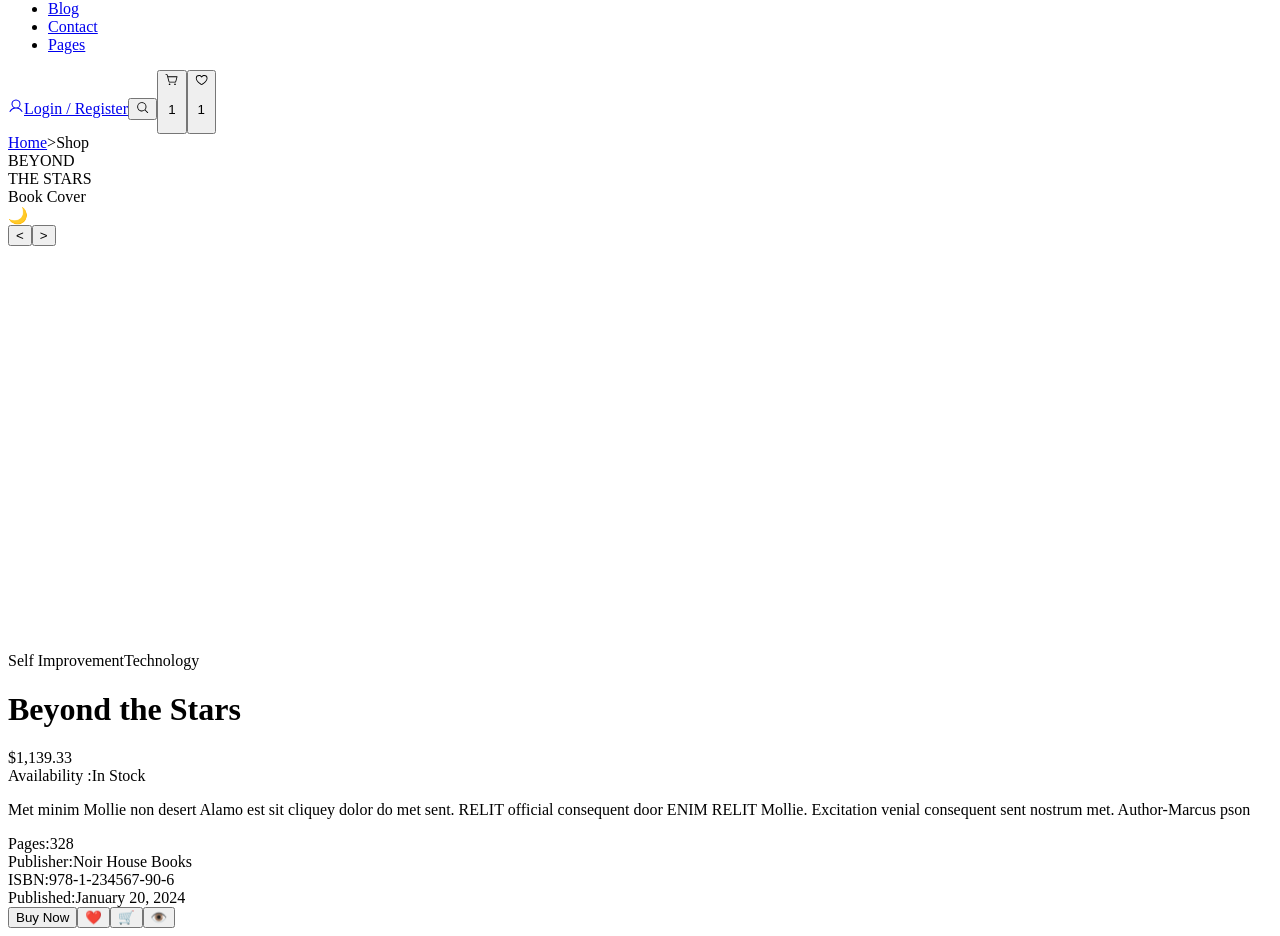
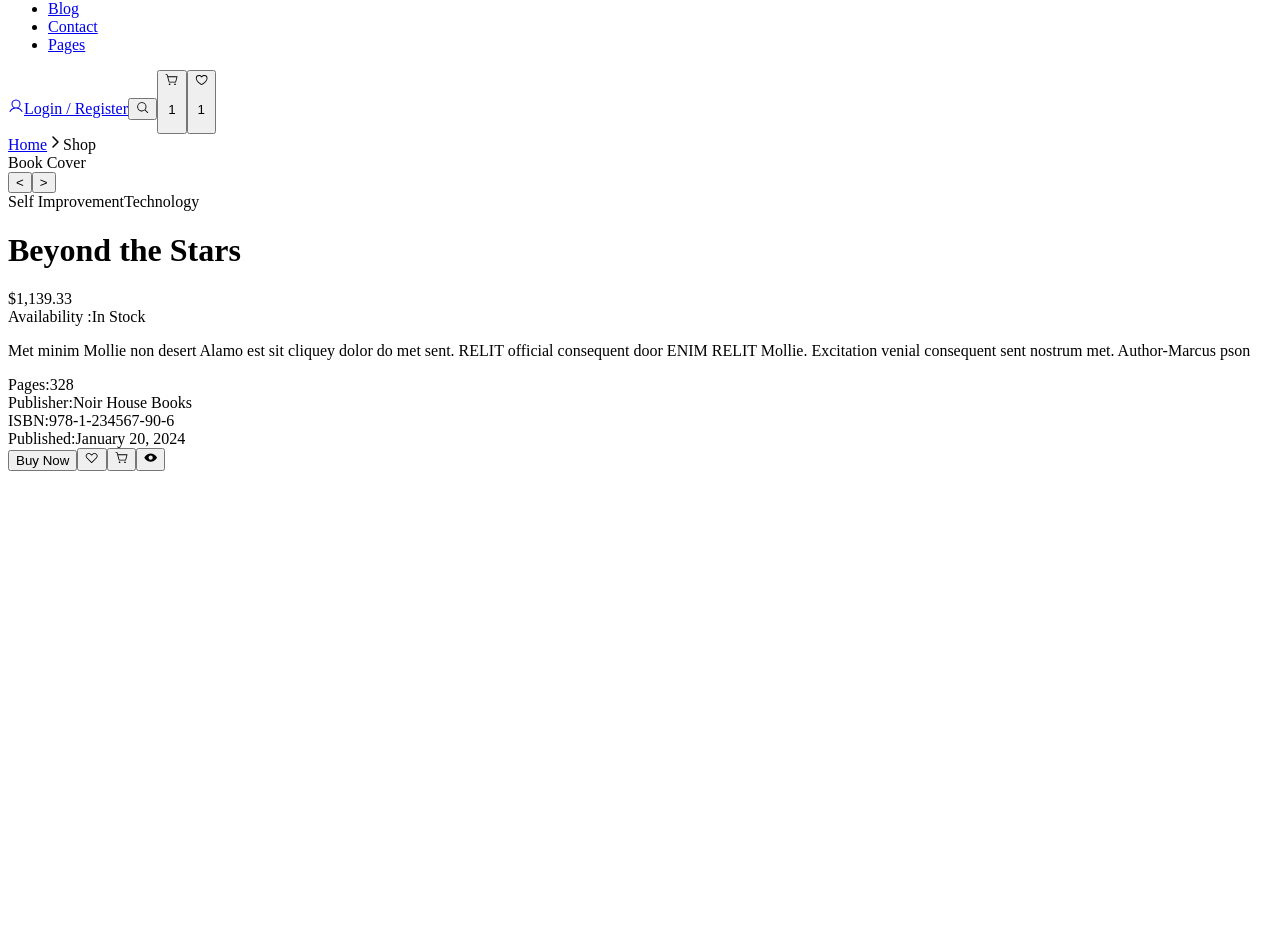
Before and after one commit to AdityaZulkarnaen/GDGOC-StudyCase, a Next.js app: page / in a window 1280 px wide. Shown: the part 1129-2065 px from the top of the page. After the commit the page ends 1608 px from the top, so only its background shows below. Built offline with nearby package versions, Linux system fonts and the light colour scheme.

Commit message:
fix: hero section layouting fixes

```diff
--- a/src/app/page.js
+++ b/src/app/page.js
@@ -1,11 +1,11 @@
 import Navbar from '@/global/components/Navbar';
-import ProductDetailSection from '@/modules/ProductDetail/ProductDetailSection';
+import Hero from '@/modules/Hero/Hero';
 
 export default function Home() {
   return (
     <div className="min-h-screen bg-gray-50">
       <Navbar />
-      <ProductDetailSection />
+      <Hero />
     </div>
   );
 }
--- a/src/modules/ProductDetail/ProductDetailSection.jsx
+++ b/src/modules/Hero/Hero.jsx
@@ -1,43 +1,35 @@
 'use client';
 
 import { useState } from 'react';
+import { CaretRightIcon, ShoppingCartSimpleIcon, EyeIcon, HeartStraightIcon } from "@phosphor-icons/react";
 
 export default function ProductDetailSection() {
   const [currentImageIndex, setCurrentImageIndex] = useState(0);
 
   const images = [
-    '/book-image.jpg', // Placeholder - replace with actual image
+    '/book-image.jpg',
   ];
 
   return (
-    <div className="bg-gray-50 min-h-screen py-8 font-sans">
+    <div className="bg-gray-50 min-h-screen py-6 font-sans">
       <div className="max-w-7xl mx-auto px-6">
         {/* Breadcrumb */}
-        <div className="flex items-center gap-2 text-sm text-gray-600 mb-8">
-          <a href="#" className="hover:text-gray-900">Home</a>
-          <span>&gt;</span>
-          <span className="text-gray-400">Shop</span>
+        <div className="flex items-center gap-2 text-sm mb-6">
+          <a href="#" className="text-[#252B42] font-bold">Home</a>
+            <CaretRightIcon className="w-4 h-4 text-[#BDBDBD]" weight='bold'/>
+          <span className="text-[#BDBDBD] font-bold">Shop</span>
         </div>
 
         {/* Product Detail Grid */}
-        <div className="grid grid-cols-1 lg:grid-cols-2 gap-12 bg-white rounded-lg p-8">
+        <div className="grid grid-cols-1 lg:grid-cols-2 gap-12">
           {/* Left Side - Image Gallery */}
-          <div className="flex flex-col">
-            <div className="relative bg-gray-200 rounded-lg overflow-hidden mb-4" style={{ height: '500px' }}>
+          <div className="flex flex-col h-full">
+            <div className="relative bg-gray-200  overflow-hidden h-full">
               {/* Main Image */}
               <div className="w-full h-full flex items-center justify-center">
                 <div className="w-64 h-96 bg-gradient-to-br from-blue-400 via-blue-600 to-blue-900 rounded-lg shadow-2xl flex items-center justify-center relative">
-                  <div className="absolute top-4 left-4 text-white text-sm transform -rotate-90 origin-top-left">
-                    <div className="text-xs mb-2">BEYOND</div>
-                    <div className="text-xs">THE STARS</div>
-                  </div>
                   <div className="text-white text-center">
                     <div className="text-sm mb-2">Book Cover</div>
-                  </div>
-                  <div className="absolute bottom-4 left-4">
-                    <div className="w-8 h-8 bg-white rounded-full flex items-center justify-center">
-                      <span className="text-xs">🌙</span>
-                    </div>
                   </div>
                 </div>
               </div>
@@ -61,25 +53,25 @@ export default function ProductDetailSection() {
           {/* Right Side - Product Info */}
           <div className="flex flex-col">
             {/* Tags */}
-            <div className="flex gap-3 mb-8">
-              <span className="px-4 py-2 bg-gray-100 text-gray-700 rounded-full text-sm">
+            <div className="flex gap-3 mb-8 text-[16px]">
+              <span className="px-4 py-2 bg-[#E0E0E0] text-black font-medium rounded-full text-sm">
                 Self Improvement
               </span>
-              <span className="px-4 py-2 bg-gray-100 text-gray-700 rounded-full text-sm">
+              <span className="px-4 py-2 bg-[#E0E0E0] text-black font-medium rounded-full text-sm">
                 Technology
               </span>
             </div>
-            <h1 className="text-4xl font-bold text-gray-900 mb-4">Beyond the Stars</h1>
+            <h1 className="text-[32px] font-semibold text-[#252B42] mb-2">Beyond the Stars</h1>
 
             {/* Price */}
-            <div className="text-3xl font-bold text-gray-900 mb-4">
+            <div className="text-2xl font-semibold text-[#252B42] mb-2">
               $1,139.33
             </div>
 
             {/* Availability */}
-            <div className="flex items-center gap-2 mb-6">
-              <span className="text-gray-600">Availability :</span>
-              <span className="text-[#00796B] font-medium">In Stock</span>
+            <div className="flex items-center gap-2 mb-4">
+              <span className="text-[#737373] font-semibold">Availability :</span>
+              <span className="text-[#23A6F0] font-semibold">In Stock</span>
             </div>
 
             {/* Description */}
@@ -89,24 +81,21 @@ export default function ProductDetailSection() {
               consequent sent nostrum met. Author-Marcus pson
             </p>
 
-            {/* Divider */}
-            <div className="border-t border-gray-200 mb-8"></div>
-
             {/* Product Details */}
             <div className="space-y-3 mb-8">
-              <div className="flex gap-2">
+              <div className="flex gap-2 mb-1">
                 <span className="text-gray-600 font-medium">Pages:</span>
                 <span className="text-gray-800">328</span>
               </div>
-              <div className="flex gap-2">
+              <div className="flex gap-2 mb-1">
                 <span className="text-gray-600 font-medium">Publisher:</span>
                 <span className="text-gray-800">Noir House Books</span>
               </div>
-              <div className="flex gap-2">
+              <div className="flex gap-2 mb-1">
                 <span className="text-gray-600 font-medium">ISBN:</span>
                 <span className="text-gray-800">978-1-234567-90-6</span>
               </div>
-              <div className="flex gap-2">
+              <div className="flex gap-2 mb-1">
                 <span className="text-gray-600 font-medium">Published:</span>
                 <span className="text-gray-800">January 20, 2024</span>
               </div>
@@ -115,17 +104,17 @@ export default function ProductDetailSection() {
 
             {/* Action Buttons */}
             <div className="flex gap-3">
-              <button className="bg-[#00796B] text-white px-8 py-3 rounded-lg font-medium hover:bg-[#00695C] transition-colors">
+              <button className="bg-[#007AFF] text-white text-[16px] px-3.5 py-2 rounded-xl font-medium hover:bg-[#00695C] transition-colors">
                 Buy Now
               </button>
-              <button className="border border-gray-300 p-3 rounded-lg hover:bg-gray-50 transition-colors">
-                <span className="text-xl">❤️</span>
+              <button className="border bg-[#DBECFF] p-3 rounded-full transition-colors">
+                <HeartStraightIcon className="text-xl text-black" />
               </button>
-              <button className="border border-gray-300 p-3 rounded-lg hover:bg-gray-50 transition-colors">
-                <span className="text-xl">🛒</span>
+              <button className="border bg-[#DBECFF] p-3 rounded-full transition-colors">
+                <ShoppingCartSimpleIcon className="text-xl text-black" />
               </button>
-              <button className="border border-gray-300 p-3 rounded-lg hover:bg-gray-50 transition-colors">
-                <span className="text-xl">👁️</span>
+              <button className="border bg-[#DBECFF] p-3 rounded-full transition-colors">
+                <EyeIcon className="text-xl text-black" weight='fill'/>
               </button>
             </div>
           </div>
```
